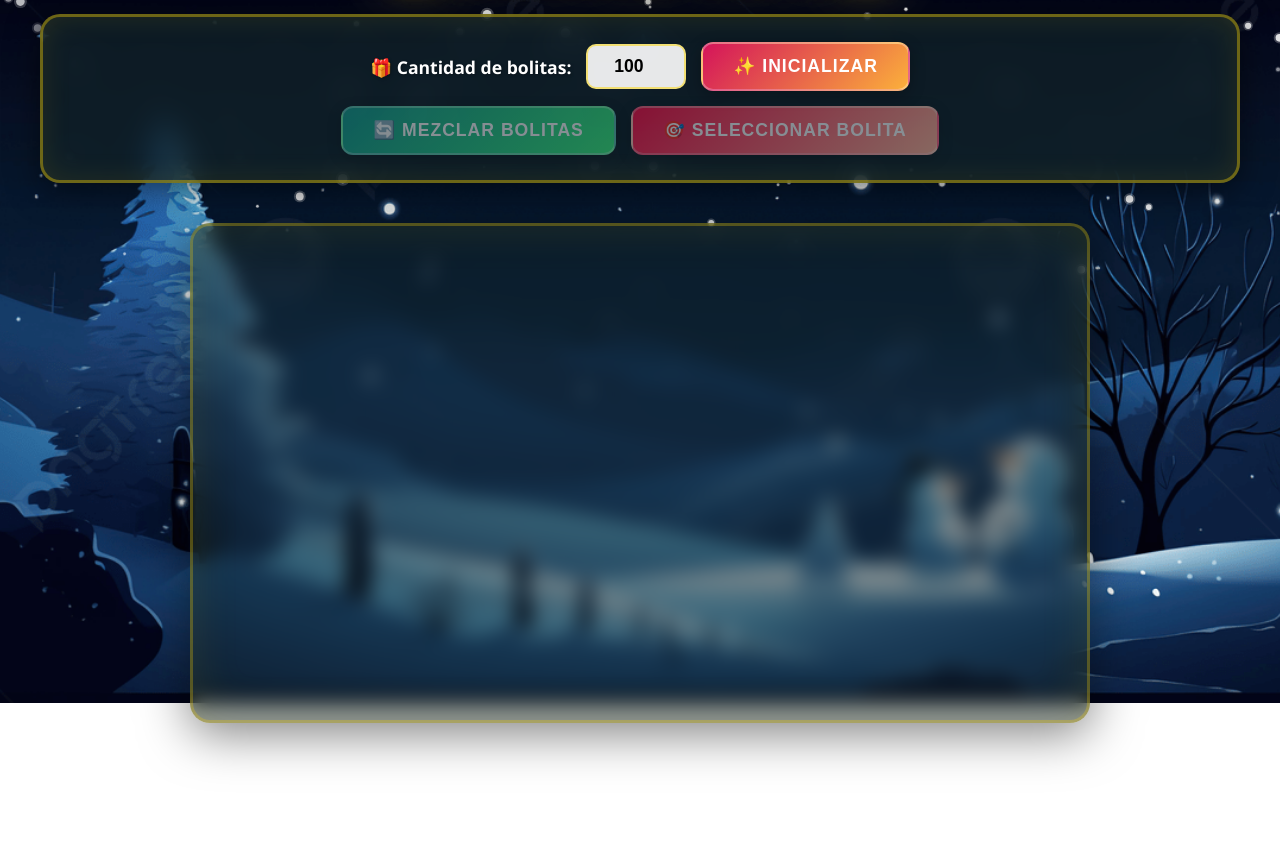
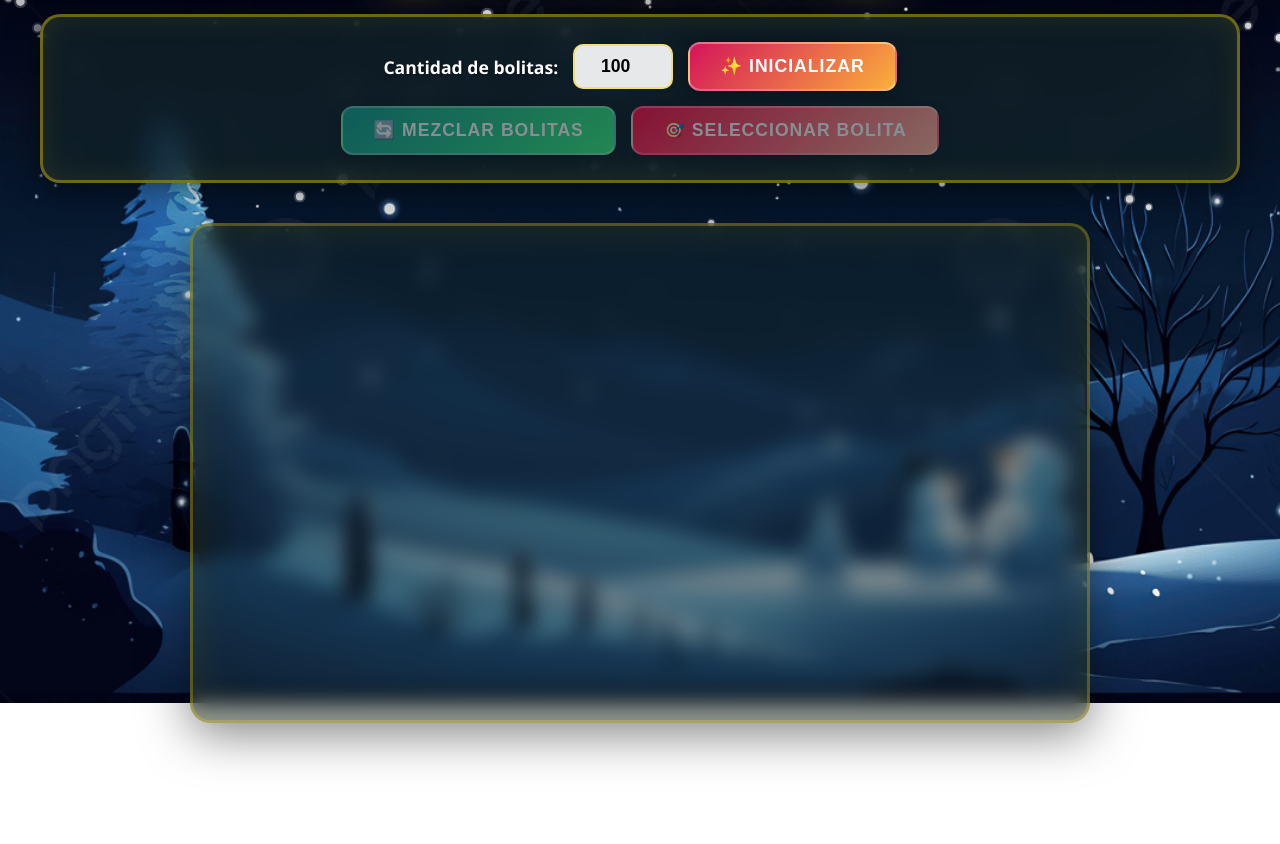
Before and after one commit to arnoldpeceros/rifa-navidad, a plain HTML site: page rifa.html in a window 1280 px wide. Shown: the part 97-941 px from the top of the page. Drawn offline with nearby package versions, Linux system fonts and the light colour scheme.

Commit message:
cambios1234563

```diff
--- a/rifa.html
+++ b/rifa.html
@@ -22,7 +22,7 @@
 
         <div class="controls-panel">
             <div class="control-group">
-                <label for="ballCount">🎁 Cantidad de bolitas:</label>
+                <label for="ballCount"> Cantidad de bolitas:</label>
                 <input type="number" id="ballCount" min="10" max="200" value="100">
                 <button class="btn btn-primary" id="initButton">✨ Inicializar</button>
             </div>
```
